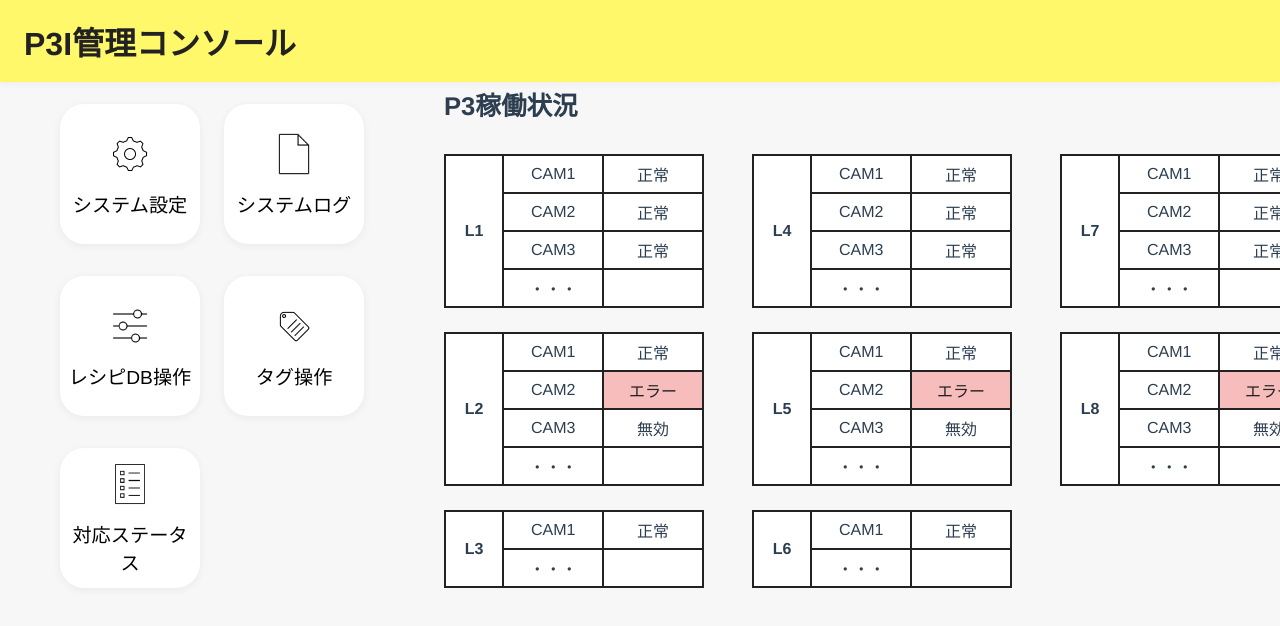
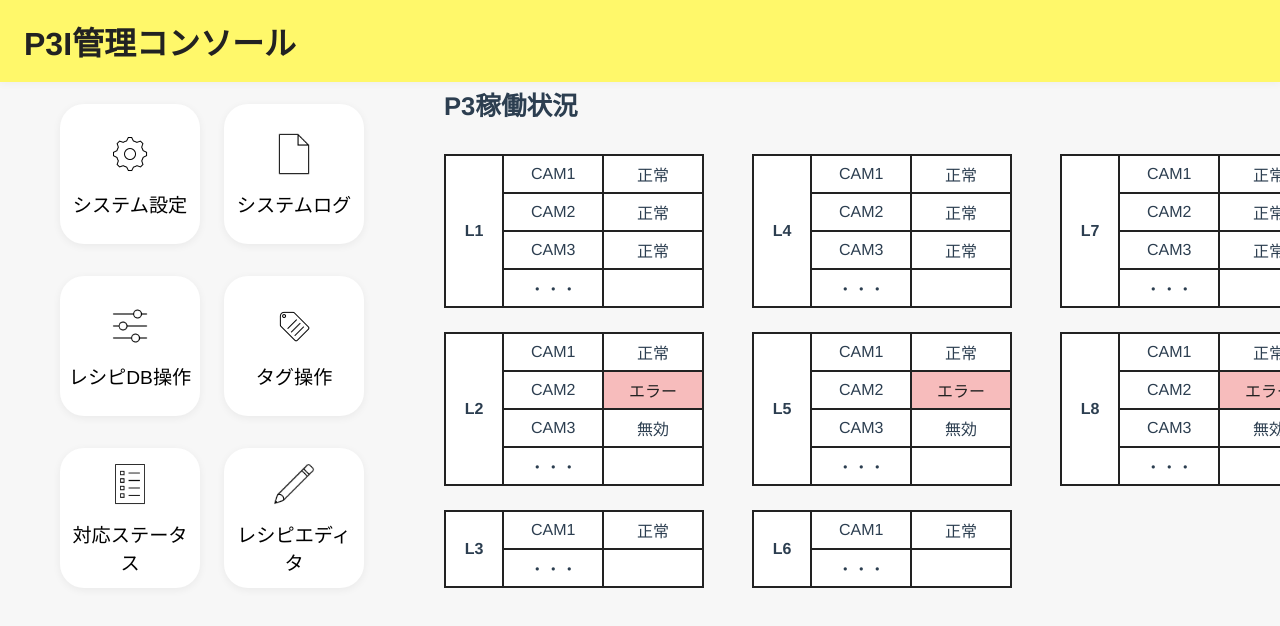
Before and after one commit to 38022/P3Icontrol, a Vue app: page / in a window 1280 px wide. Shown: the top 626 px of the page. Built offline with nearby package versions, Linux system fonts and the light colour scheme.

Commit message:
レシピエディタ追加

```diff
--- a/src/components/HomePage.vue
+++ b/src/components/HomePage.vue
@@ -34,6 +34,12 @@
           <button class="menu-item">
             <img src="@/assets/list_icon.png" alt="対応待ち" />
             <span>対応ステータス</span>
+          </button>
+        </router-link>
+        <router-link to="" class="menu-item-link">
+          <button class="menu-item">
+            <img src="@/assets/editor_icon.png" alt="レシピエディタ" />
+            <span>レシピエディタ</span>
           </button>
         </router-link>
       </div>
```
Also changed, not shown: src/assets/editor_icon.png (added).
